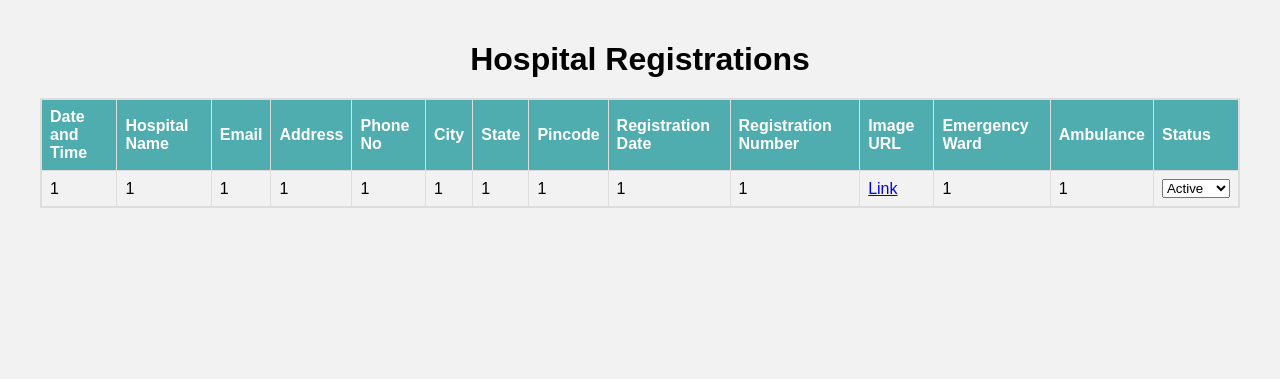
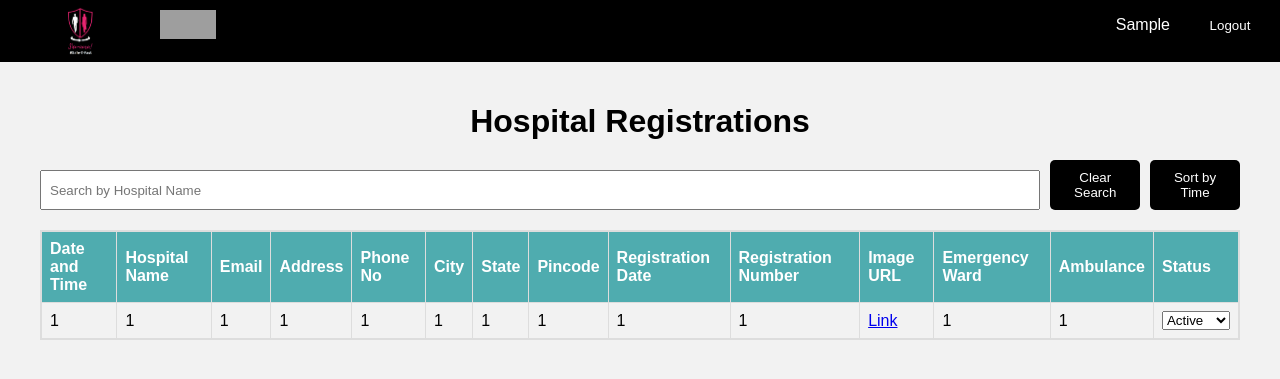
Before and after one commit to SaiHariVamsi/Sicu-aura, a Flask app: template templates/main.html in a window 1280 px wide. Shown: the top 379 px of the page. Run offline with Flask 3, Linux system fonts and the light colour scheme; the template is opened without the code that fills it: most values are stand-ins (such as "Sample title", 1, 10 or a date in 2020); grey boxes are pictures that could not be loaded.

Commit message:
Update main.html

```diff
--- a/templates/main.html
+++ b/templates/main.html
@@ -4,7 +4,6 @@
     <meta charset="UTF-8">
     <meta name="viewport" content="width=device-width, initial-scale=1.0">
     <title>Hospital Registrations</title>
-    <!-- Styles -->
     <style>
         body {
             font-family: Arial, sans-serif;
@@ -40,6 +39,15 @@
         th {
             background-color: #4facaf;
             color: white;
+            cursor: pointer;
+        }
+
+        th.sortable:hover {
+            background-color: #357d7f;
+        }
+
+        th.active {
+            background-color: #357d7f;
         }
 
         tr:nth-child(even) {
@@ -49,11 +57,95 @@
         tr:hover {
             background-color: #ddd;
         }
+
+        input[type="text"] {
+            width: 100%;
+            padding: 8px;
+            margin-top: 10px;
+            box-sizing: border-box;
+        }
+        .sort-arrow {
+            display: inline-block;
+            width: 0;
+            height: 0;
+            margin-left: 5px;
+            border-left: 5px solid transparent;
+            border-right: 5px solid transparent;
+        }
+
+        .sort-arrow.up {
+            border-bottom: 5px solid black;
+        }
+
+        .sort-arrow.down {
+            border-top: 5px solid black;
+        }
+        .search-bar{
+            display: flex;
+        }
+        button {
+            background-color: black;
+            color: white;
+            padding: 10px 20px;
+            border: none;
+            border-radius: 5px;
+            cursor: pointer;
+            margin-left: 10px;
+            width: 100px;
+            height: 50px;
+        }
+
+        button:hover {
+            background-color: #333;
+        }
+        .header{
+            display: flex;
+            background-color: black;
+        }
+        .header p{
+            margin-left: 900px;
+            color: white;
+        }
+        .header img {
+            width: 60px;
+            height: 62px;
+            top: 9px;
+            left: 100px;
+            gap: 0px;
+            opacity: 0px;
+            margin-left: 50px;
+        }
+
+        #crop {
+            width: 132px;
+            height: 29px;
+            top: 26px;
+            left: 160px;
+            gap: 0px;
+            opacity: 0px;
+            margin-top: 10px;
+        }
+
     </style>
 </head>
 <body>
+    <header>
+        <div class="header">
+            <img src="{{ url_for('static', filename='sicu_aura_logo.png') }}" alt="">
+            <img id="crop" src="{{ url_for('static', filename='sicu_aura_logo_crop.png') }}" alt="">
+            <p>{{ data_arr[13] }}</p>
+            <form action="/logout">
+                <button type="submit">Logout</button>
+            </form>
+        </div>
+    </header>
     <div id="app">
         <h1>Hospital Registrations</h1>
+        <div class="search-bar">
+            <input type="text" id="searchInput" placeholder="Search by Hospital Name">
+            <button id="clearSearch">Clear Search</button>
+            <button id="sortDate">Sort by Time</button>
+        </div>
         <table>
             <thead>
                 <tr>
@@ -100,5 +192,62 @@
             </tbody>
         </table>
     </div>
+
+    <script>
+        document.addEventListener("DOMContentLoaded", function() {
+            var table = document.querySelector("table");
+            var tbody = table.querySelector("tbody");
+            var searchInput = document.getElementById("searchInput");
+            var clearSearchBtn = document.getElementById("clearSearch");
+            var sortDateBtn = document.getElementById("sortDate");
+            var dateHeader = table.querySelector("th:first-child");
+            var arrowSpan = dateHeader.querySelector(".sort-arrow");
+            var ascending = false;
+
+            // Sorting functionality
+            function sortTableByDate() {
+                var rows = Array.from(tbody.querySelectorAll("tr"));
+                ascending = !ascending;
+
+                rows.sort(function(rowA, rowB) {
+                    var dateA = new Date(rowA.cells[0].textContent);
+                    var dateB = new Date(rowB.cells[0].textContent);
+
+                    if (ascending) {
+                        return dateA - dateB;
+                    } else {
+                        return dateB - dateA;
+                    }
+                });
+
+                tbody.innerHTML = "";
+                rows.forEach(function(row) {
+                    tbody.appendChild(row);
+                });
+                arrowSpan.classList.toggle("up", ascending);
+                arrowSpan.classList.toggle("down", !ascending);
+            }
+            sortDateBtn.addEventListener("click", sortTableByDate);
+
+            clearSearchBtn.addEventListener("click", function() {
+                searchInput.value = "";
+                sortTableByDate();
+            });
+
+            searchInput.addEventListener("input", function() {
+                var filter = searchInput.value.toUpperCase();
+                var rows = tbody.querySelectorAll("tr");
+
+                rows.forEach(function(row) {
+                    var hospitalName = row.cells[1].textContent.toUpperCase();
+                    if (hospitalName.indexOf(filter) > -1) {
+                        row.style.display = "";
+                    } else {
+                        row.style.display = "none";
+                    }
+                });
+            });
+        });
+    </script>
 </body>
 </html>
```
